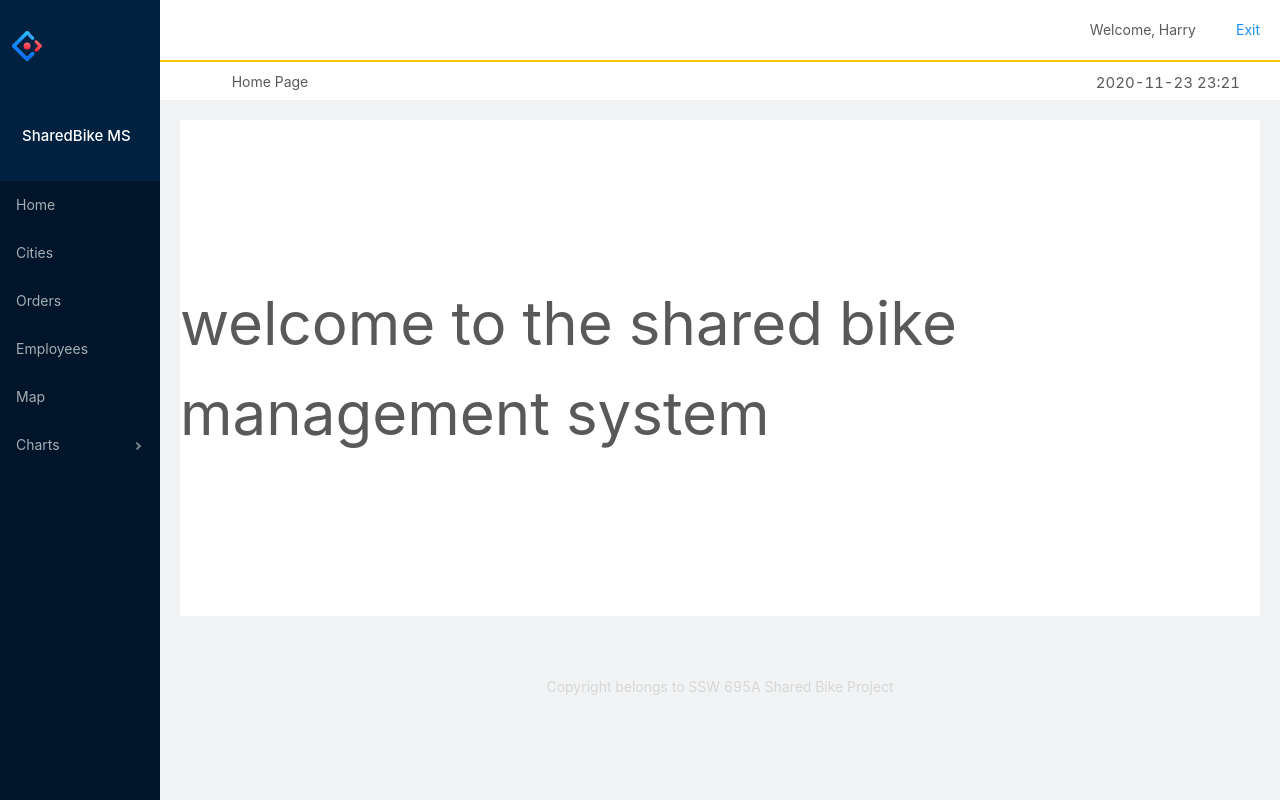
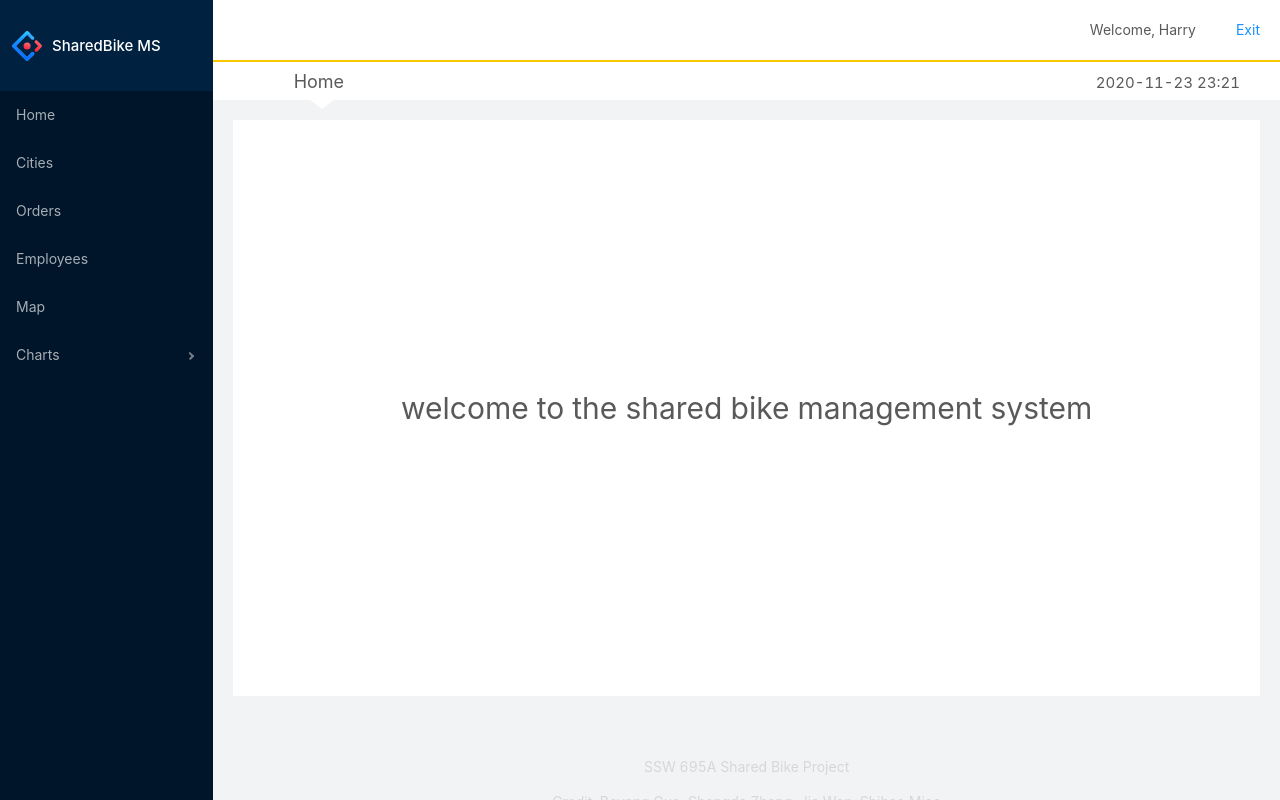
Before and after one commit to shengda567/my-app, a React app: page /bikeMap in a window 1280 px wide. Built offline with nearby package versions, Linux system fonts and the light colour scheme; no server answers.

Commit message:
Resolved a issue that justify-content: center doesn't work; add a white arrow pointer at Home page

```diff
--- a/package.json
+++ b/package.json
@@ -10,7 +10,7 @@
     "@testing-library/user-event": "^7.1.2",
     "@typescript-eslint/eslint-plugin": "^2.10.0",
     "@typescript-eslint/parser": "^2.10.0",
-    "antd": "^4.6.5",
+    "antd": "^4.7.0",
     "axios": "^0.20.0",
     "babel-eslint": "10.1.0",
     "babel-jest": "^24.9.0",
--- a/src/admin.js
+++ b/src/admin.js
@@ -1,29 +1,25 @@
-import { Col, Row } from 'antd';
-import React from 'react'
-import Header from './components/Header' //default find index.js
-import Footer from './components/Footer'
-import NavLeft from './components/NavLeft'
-import './style/common.less'
-import Home from './pages/home'
+import { Col, Row } from "antd";
+import React from "react";
+import Header from "./components/Header"; //default find index.js
+import Footer from "./components/Footer";
+import NavLeft from "./components/NavLeft";
+import "./style/common.less";
+import Home from "./pages/home";
 export default class Admin extends React.Component {
-
   render() {
     return (
-            <Row className='container'>
-                <Col span="3" className='nav-left'>
-                    <NavLeft></NavLeft>
+      <Row className="container">
+        <Col span="4" className="nav-left">
+          <NavLeft/>
         </Col>
-                <Col span='21' className='main'>
-                    <Header>
-                    </Header>
-                    <Row className='content'>
+        <Col span="20" className="main">
+          <Header/>
+          <Row className="content">
             <Home/>
           </Row>
-                    <Footer>
-                    </Footer>
+          <Footer/>
         </Col>
       </Row>
     );
-
   }
 }
--- a/src/components/Footer/index.js
+++ b/src/components/Footer/index.js
@@ -5,7 +5,8 @@ export default class Footer extends React.Component {
     render() {
         return (
             <div className='footer'>
-                Copyright belongs to SSW 695A Shared Bike Project
+                <p>SSW 695A Shared Bike Project</p>
+                <p>Credit: Boyang Guo, Shengda Zhang, Jia Wen, Shihao Miao</p>
             </div>
         );
 
--- a/src/components/Header/index.js
+++ b/src/components/Header/index.js
@@ -52,7 +52,7 @@ export default class Header extends React.Component {
         </Row>
         <Row className="bread">
           <Col span="4" className="bread-title">
-            <span>Home Page</span>
+            <span>Home</span>
           </Col>
           <Col span="20" className="bread-weather">
             <span className="date">{this.state.sysTime}</span>
--- a/src/components/Header/index.less
+++ b/src/components/Header/index.less
@@ -18,7 +18,16 @@
          border-top: 2px solid #f9c700;
          .bread-title{
             text-align: center;
-
+            font-size: @fontC;
+            &:after{
+                position: absolute;
+                content: '';
+                left:77px;
+                top:38px;
+                border-top: 9px solid @colorM;
+                border-left: 12px solid transparent;
+                border-right: 12px solid transparent;
+            }
          }
          .bread-weather{
              text-align: right;
--- a/src/pages/home/index.less
+++ b/src/pages/home/index.less
@@ -1,11 +1,11 @@
-@import '../../style/default.less';
+@import "../../style/default.less";
 
-.home-wrap{
-    background-color: @colorM;
-    height: calc(62vh);
-    //left: calc(50vh);
-    display: flex;
-    align-items: center;
-    justify-content: center;
-    font-size: 60px;
+.home-wrap {
+  background-color: @colorM;
+  height: calc(72vh);
+  width :calc(100%);
+  display: flex;
+  align-items: center;
+  justify-content: center;
+  font-size: 30px;
 }
--- a/src/style/common.less
+++ b/src/style/common.less
@@ -1,22 +1,45 @@
 @import './default.less';
-//less 可以定义变量
+@import './loading.less';
+
+ul,li{
+    list-style: none;
+}
+.clearfix{
+    &::after{
+        content:' ';
+        clear:both;
+        display: block;
+        visibility: hidden;
+    }
+}
 .container{
-    //display: flex;
     .nav-left{
-        //width: 15%;
-        //min-width: 180px;
-        background-color: #001529;
+        background-color:#001529;
+        color: #ffffff;
         height: calc(100vh);
-        color: white;
-        // background-color: red;
     }
     .main{
         height: calc(100vh);
-        background-color:@colorL;
+        background-color: @colorL;
+        overflow: auto;
     }
-
     .content{
         position: relative;
         padding: 20px;
     }
 }
+
+.content-wrap{
+    background: #ffffff;
+    border: 1px solid #e8e8e8;
+    margin-top: -3px;
+    .ant-table-wrapper{
+        margin-left: -1px;
+        margin-right: -2px;
+    }
+}
+.ant-card{
+    button{
+        margin-right: 10px;
+    }
+}
--- /dev/null
+++ b/src/style/loading.less
@@ -0,0 +1,36 @@
+/** load **/
+.ajax-loading{
+    display: none;
+    .loading{
+      position: fixed;
+      top: 50%;
+      left: 50%;
+      transform: translate(-50%,-50%);
+      padding:0 40px;
+      height: 80px;
+      line-height: 80px;
+      background: rgba(0, 0, 0, 0.75);
+      border-radius: 6px;
+      text-align: center;
+      z-index: 9999;
+      font-size:@fontD;
+      color:#fff;
+      img{
+        width: 32px;
+        vertical-align: middle;
+      }
+      span{
+        margin-left:12px;
+      }
+    }
+    .overlay{
+      position: fixed;
+      left: 0;
+      right: 0;
+      top: 0;
+      bottom: 0;
+      z-index: 9998;
+      background: rgb(255, 255, 255);
+      opacity: 0.1;
+    }
+  }
```
Also changed, not shown: src/pages/home/index.js (+10 -10 lines), 1 other file (tests, documents, lock files or other folders). Lines whose indentation alone changed are shown as unchanged.
